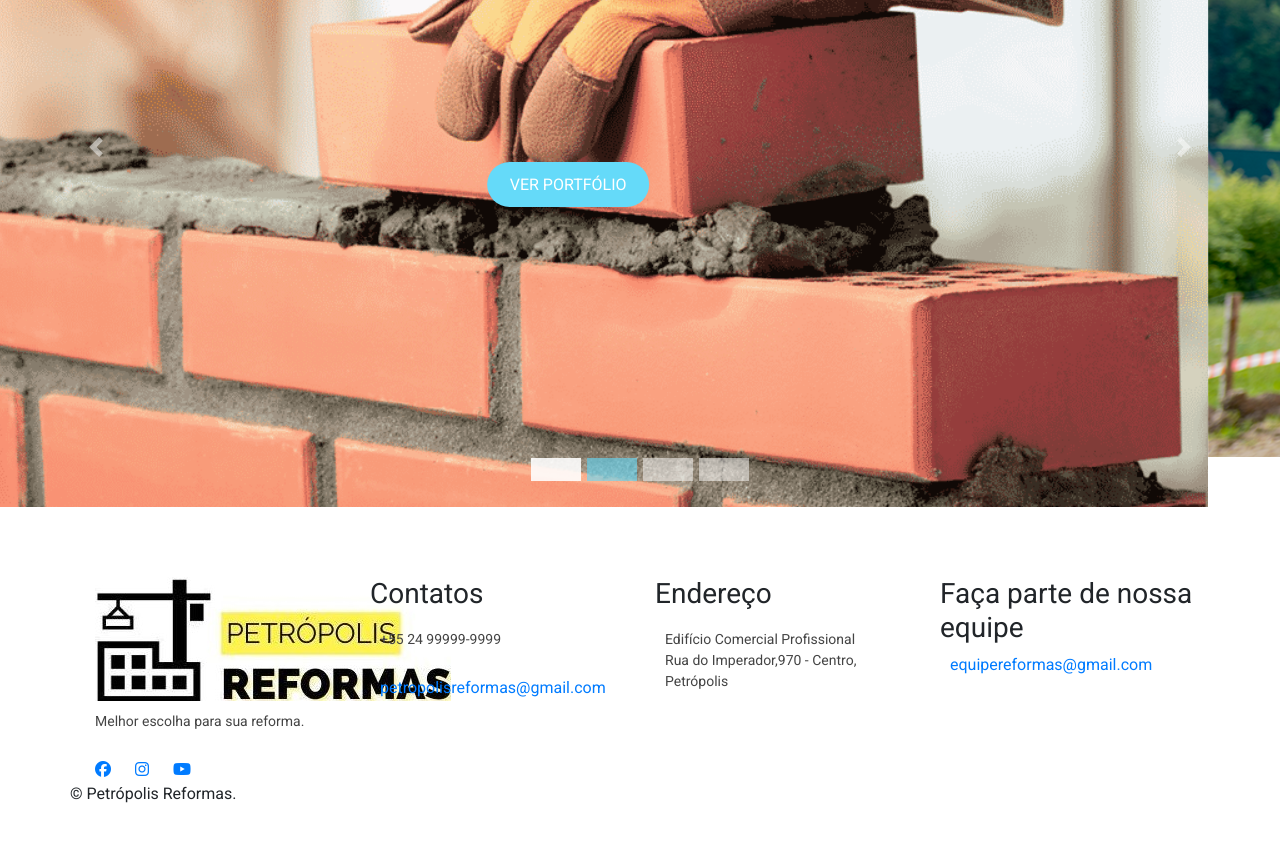
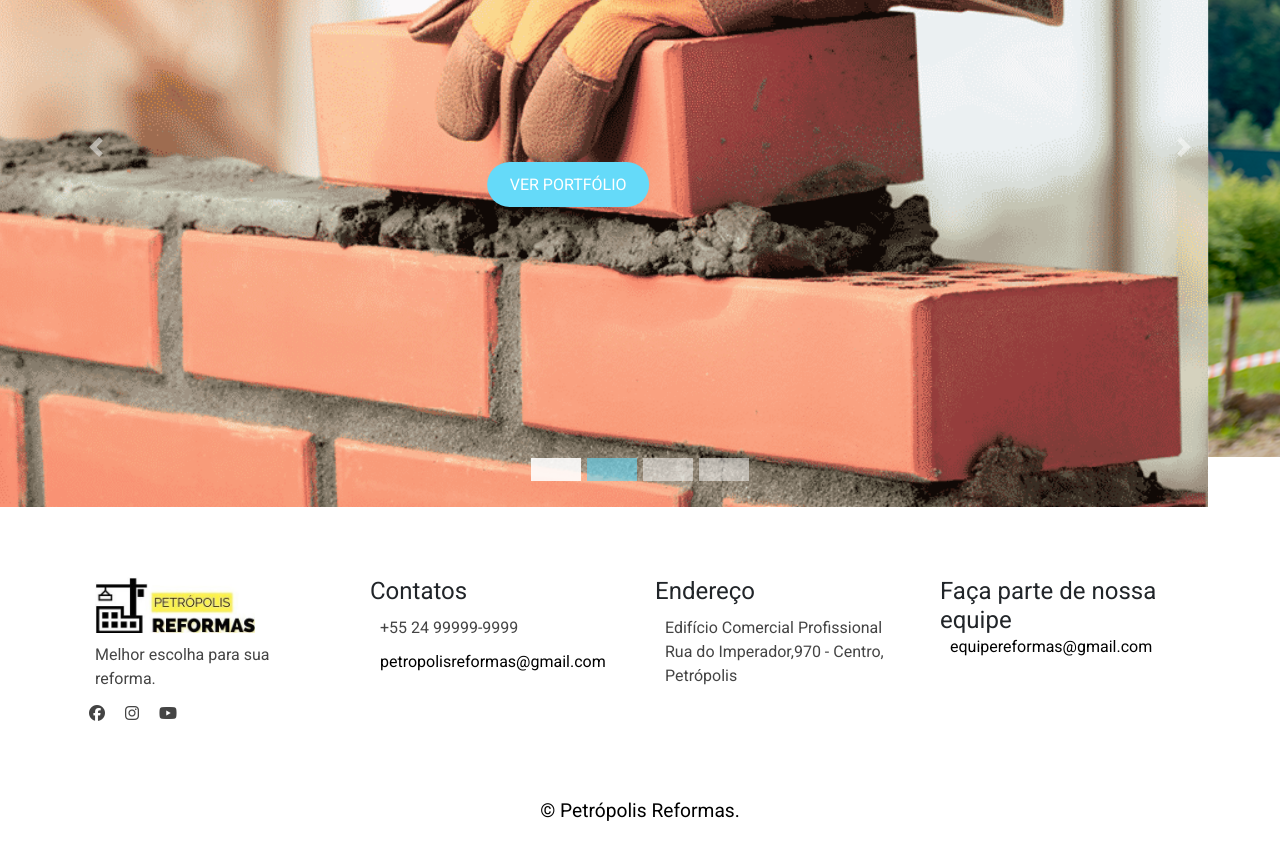
Before and after one commit to ggoncalvesdev/petropolis_reformas_website, a plain HTML site: page html/portfolio.html in a window 1280 px wide. Shown: the part 2213-3069 px from the top of the page. Drawn offline with nearby package versions, Linux system fonts and the light colour scheme; files whose address does not match are found by name.

Commit message:
fix(Correção): link para footer.css

```diff
--- a/html/portfolio.html
+++ b/html/portfolio.html
@@ -17,6 +17,7 @@
         />
         <link rel="stylesheet" href="../css/portfolio.css" type="text/css" />
         <link rel="stylesheet" href="../css/slide.css" />
+        <link rel="stylesheet" href="../css/footer.css" />
         <!-- Scripts -->
         <script
             src="https://code.jquery.com/jquery-3.6.1.min.js"
```
